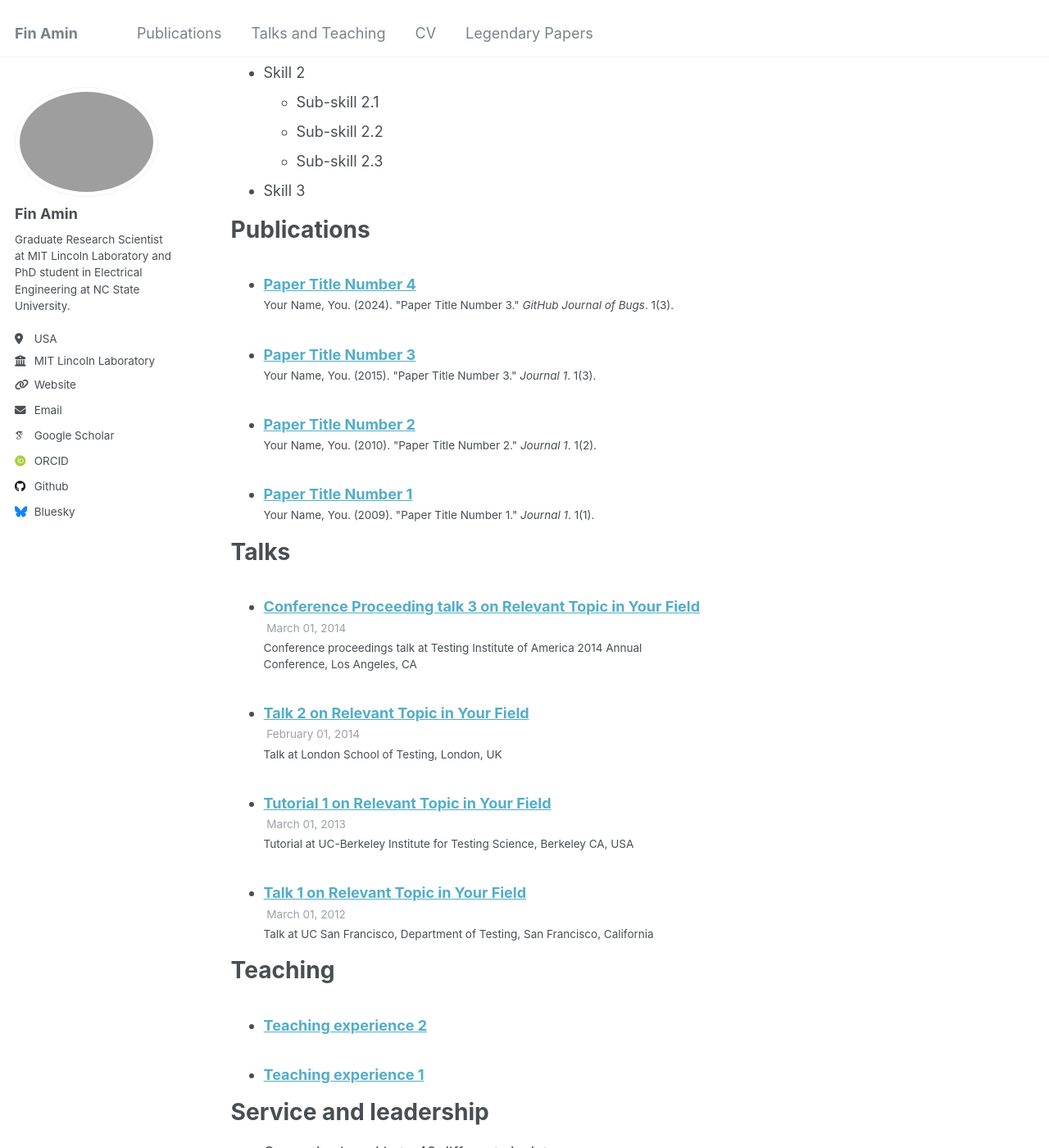
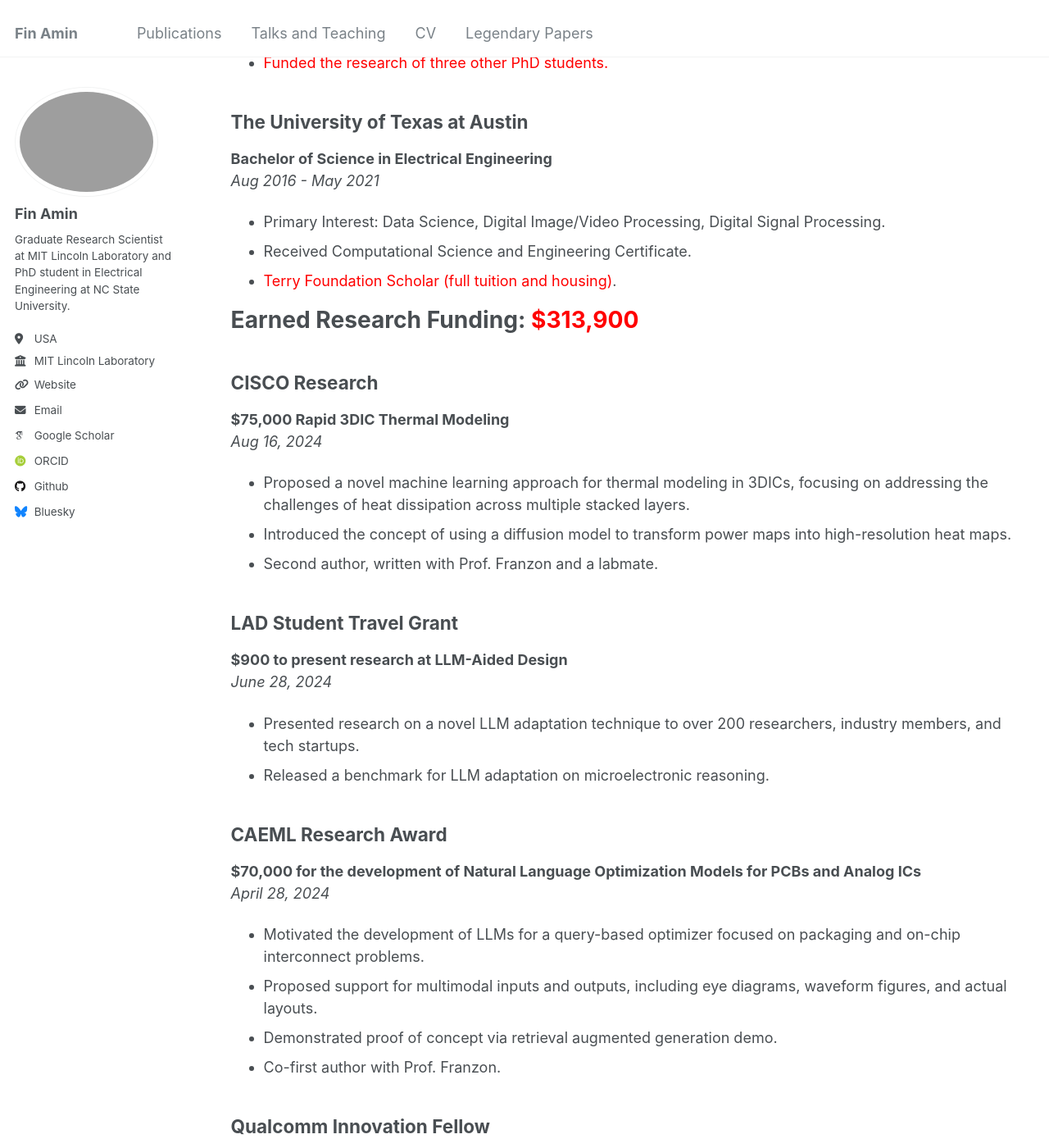
Before and after one commit to FinAminToastCrunch/FinAminToastCrunch.github.io, a Jekyll site: the page built from _pages/cv.md, in a window 1280 px wide and 1400 px high, scrolled down 823 px. Shown: the whole window at 82% size. Built offline with Jekyll 4.4.1, drawn with Linux system fonts in a browser that asks for light colours; some web fonts are replaced; some of the changed text lies outside the part shown.

Commit message:
added cv

```diff
--- a/_pages/cv.md
+++ b/_pages/cv.md
@@ -7,58 +7,71 @@ redirect_from:
   - /resume
 ---
 
-{% include base_path %}
+<!-- {% include base_path %} -->
+# Research Institutions
 
-Education
-======
-* Ph.D in Version Control Theory, GitHub University, 2018 (expected)
-* M.S. in Jekyll, GitHub University, 2014
-* B.S. in GitHub, GitHub University, 2012
+## Massachusetts Institute of Technology Lincoln Laboratory
+**Graduate Research Scientist (CO-OP) in Human Health and Performance Systems**
+*Feb 2024 - Present, Lincoln, MA*
+- Developing state-of-the-art AI algorithms for brain mapping based on MRI data.
+- Working on the next generation of [AI Guide](https://www.ll.mit.edu/sites/default/files/other/doc/2023-02/TVO_Technology_Highlight_15_AIGUIDE.pdf), an AI-guided emergency surgical tool.
+- Investigating elastic and sheer mapping for soft tissue analysis.
+- Giving clinics to neuroscientists at Massachusetts General Hospital on using AI for axon centerline detection.
+- Investigating how to reduce energy consumption in mobile AI systems.
 
-Work experience
-======
-* Spring 2024: Academic Pages Collaborator
-  * Github University
-  * Duties includes: Updates and improvements to template
-  * Supervisor: The Users
+## North Carolina State University
+**PhD Student in Electrical Engineering**
+*Aug 2021 - Present, Raleigh, NC*
+Advised by Prof. Paul D. Franzon
+- Dissertation Topic: Autoregressive Reinforcement Learning Agents for 3D Floorplanning in EDA.
+- Research Interests: Neural Network Model Calibration, Unsupervised Domain Adaptation, Uncertainty Quantification, Graph Neural Networks, Tomography, Medical Imaging, Genomics, LLM Adaptation.
+- GPA: 3.85/4.00
+- <span style="color: red;">Junior advisor to four PhD students.</span>
+- <span style="color: red;">Funded the research of three other PhD students.</span>
 
-* Fall 2015: Research Assistant
-  * Github University
-  * Duties included: Merging pull requests
-  * Supervisor: Professor Hub
+## The University of Texas at Austin
+**Bachelor of Science in Electrical Engineering**
+*Aug 2016 - May 2021*
+- Primary Interest: Data Science, Digital Image/Video Processing, Digital Signal Processing.
+- Received Computational Science and Engineering Certificate.
+- <span style="color: red;">Terry Foundation Scholar (full tuition and housing)</span>.
 
-* Summer 2015: Research Assistant
-  * Github University
-  * Duties included: Tagging issues
-  * Supervisor: Professor Git
+# Earned Research Funding: <span style="color: red;">$313,900</span>
 
-Skills
-======
-* Skill 1
-* Skill 2
-  * Sub-skill 2.1
-  * Sub-skill 2.2
-  * Sub-skill 2.3
-* Skill 3
+## CISCO Research
+**$75,000 Rapid 3DIC Thermal Modeling**
+*Aug 16, 2024*
+- Proposed a novel machine learning approach for thermal modeling in 3DICs, focusing on addressing the challenges of heat dissipation across multiple stacked layers.
+- Introduced the concept of using a diffusion model to transform power maps into high-resolution heat maps.
+- Second author, written with Prof. Franzon and a labmate.
 
-Publications
-======
-  <ul>{% for post in site.publications reversed %}
-    {% include archive-single-cv.html %}
-  {% endfor %}</ul>
+## LAD Student Travel Grant
+**$900 to present research at LLM-Aided Design**
+*June 28, 2024*
+- Presented research on a novel LLM adaptation technique to over 200 researchers, industry members, and tech startups.
+- Released a benchmark for LLM adaptation on microelectronic reasoning.
 
-Talks
-======
-  <ul>{% for post in site.talks reversed %}
-    {% include archive-single-talk-cv.html  %}
-  {% endfor %}</ul>
+## CAEML Research Award
+**$70,000 for the development of Natural Language Optimization Models for PCBs and Analog ICs**
+*April 28, 2024*
+- Motivated the development of LLMs for a query-based optimizer focused on packaging and on-chip interconnect problems.
+- Proposed support for multimodal inputs and outputs, including eye diagrams, waveform figures, and actual layouts.
+- Demonstrated proof of concept via retrieval augmented generation demo.
+- Co-first author with Prof. Franzon.
 
-Teaching
-======
-  <ul>{% for post in site.teaching reversed %}
-    {% include archive-single-cv.html %}
-  {% endfor %}</ul>
+## Qualcomm Innovation Fellow
+**$100,000 for the development of Reinforcement Learning Agents for 3D Floorplanning in EDA**
+*May 03, 2023*
+- Proposed and developed proof of concepts of novel RL algorithms for floorplanning.
+- Motivated research by identifying critical drawbacks in the SOTA.
+- Presented and defended research over 3 rounds of interviews.
+- Co-first author with a lab mate, supervised by Prof. Franzon and Prof. Xiaorui Liu.
 
-Service and leadership
-======
-* Currently signed in to 43 different slack teams
+## CAEML Research Award
+**$68,000 for the development of Siamese-Graph Neural Networks for Circuit Graph Isomorphism Detection**
+*April 11, 2023*
+- Proposed the development of SGNNs for CGI detection.
+- Identified the CGI detection problem as a fundamental problem in electronic design automation (EDA).
+- Demonstrated proof of feasibility and scalability for large graphs.
+- Developed a novel SGNN architecture to address the isomorphism detection problem.
+- First author, supervised by Prof. Franzon.
```
Also changed, not shown: _pages/about.md (+1 -1 lines).
